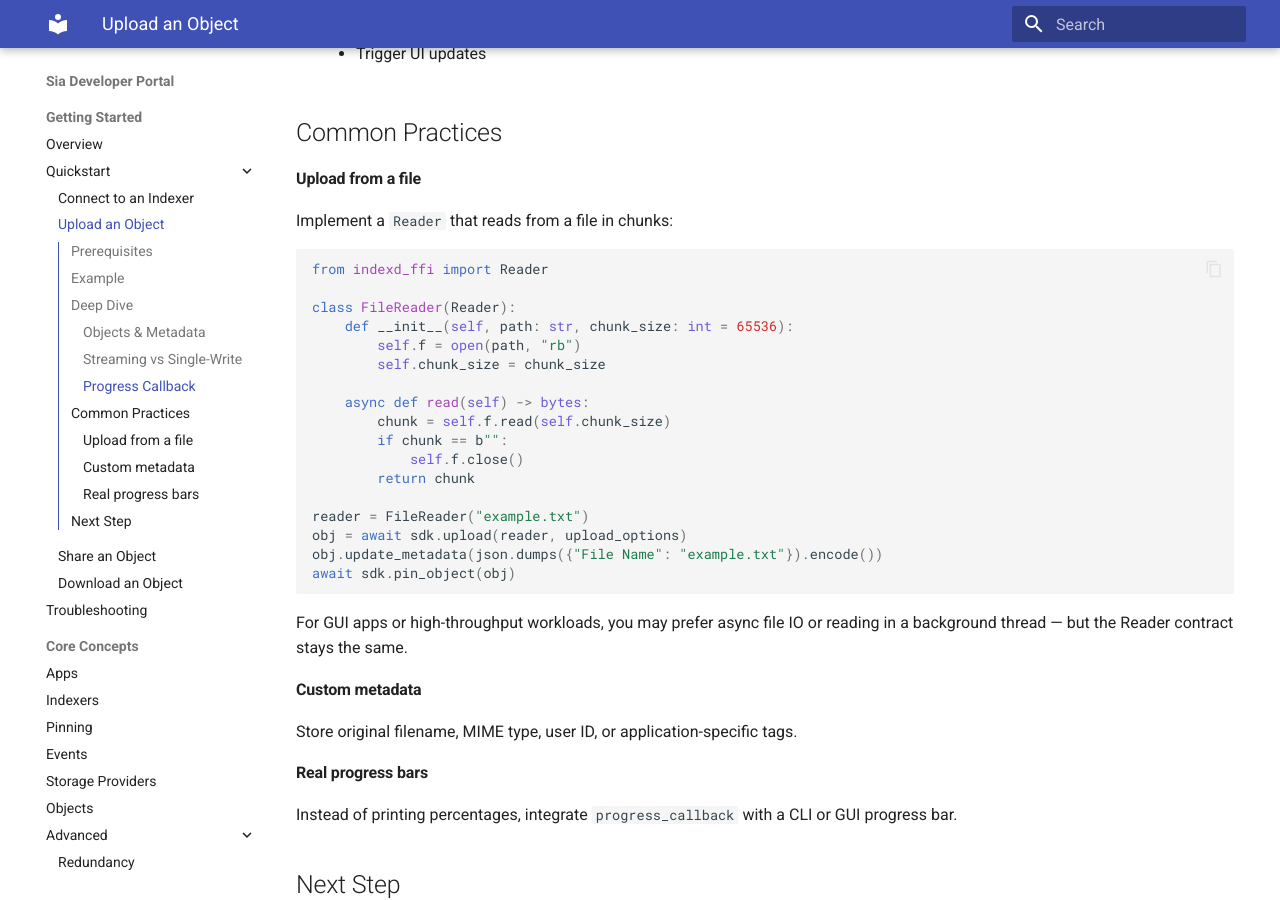
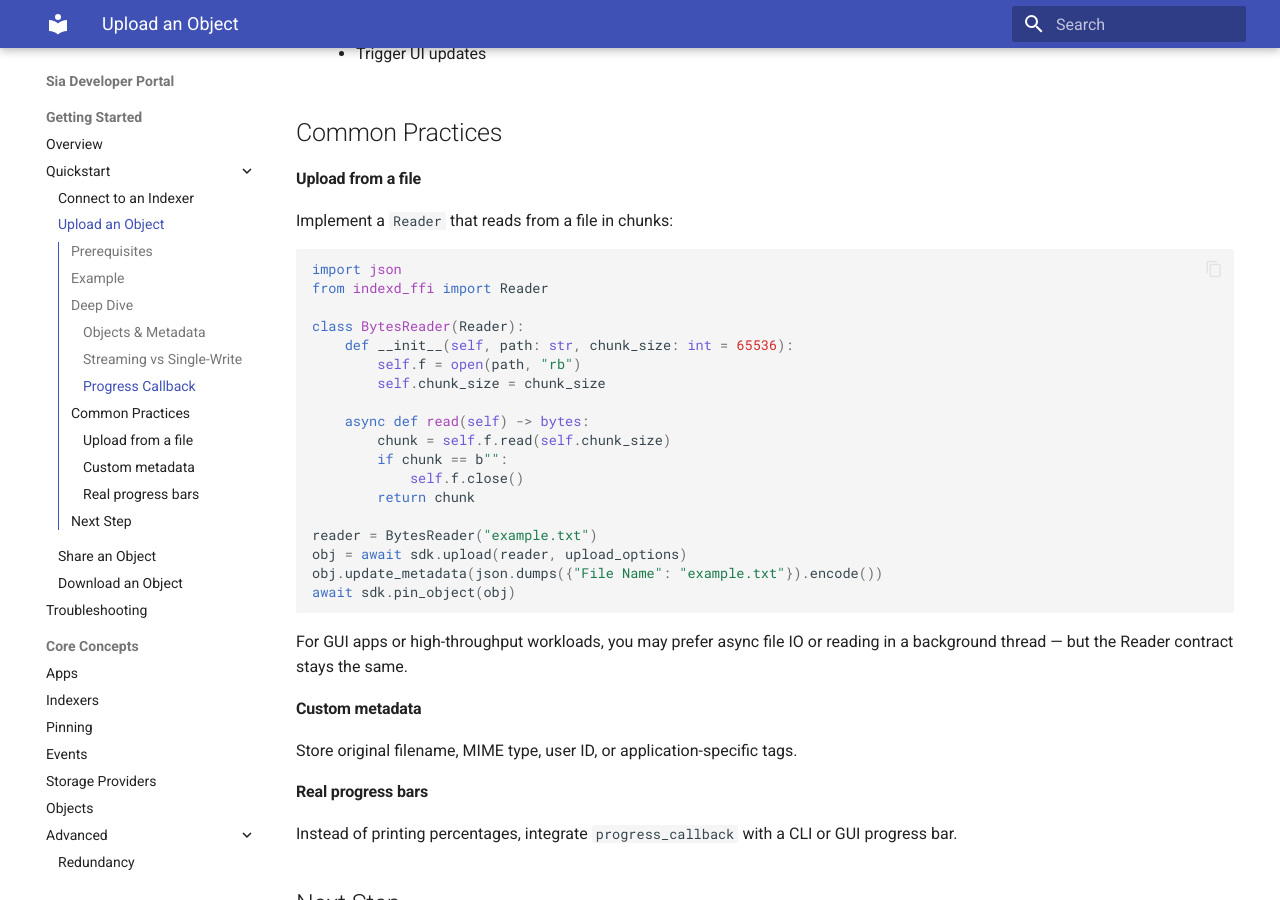
Before and after one commit to SiaFoundation/developer-portal, an MkDocs documentation site: the page built from docs/getting-started/quickstart/upload-an-object.md, in a window 1280 px wide and 900 px high, scrolled down 3715 px. Built offline with MkDocs 1.6.1 and Material for MkDocs 9.7.7, drawn with Linux system fonts in a browser that asks for light colours.

Commit message:
Fixed script typos.

````diff
--- a/docs/getting-started/quickstart/upload-an-object.md
+++ b/docs/getting-started/quickstart/upload-an-object.md
@@ -185,9 +185,10 @@
 Implement a `Reader` that reads from a file in chunks:
 
 ```python
+import json
 from indexd_ffi import Reader
 
-class FileReader(Reader):
+class BytesReader(Reader):
     def __init__(self, path: str, chunk_size: int = 65536):
         self.f = open(path, "rb")
         self.chunk_size = chunk_size
@@ -198,7 +199,7 @@
             self.f.close()
         return chunk
 
-reader = FileReader("example.txt")
+reader = BytesReader("example.txt")
 obj = await sdk.upload(reader, upload_options)
 obj.update_metadata(json.dumps({"File Name": "example.txt"}).encode())
 await sdk.pin_object(obj)
````
Also changed, not shown: docs/getting-started/quickstart/download-an-object.md (+2 -2 lines).
